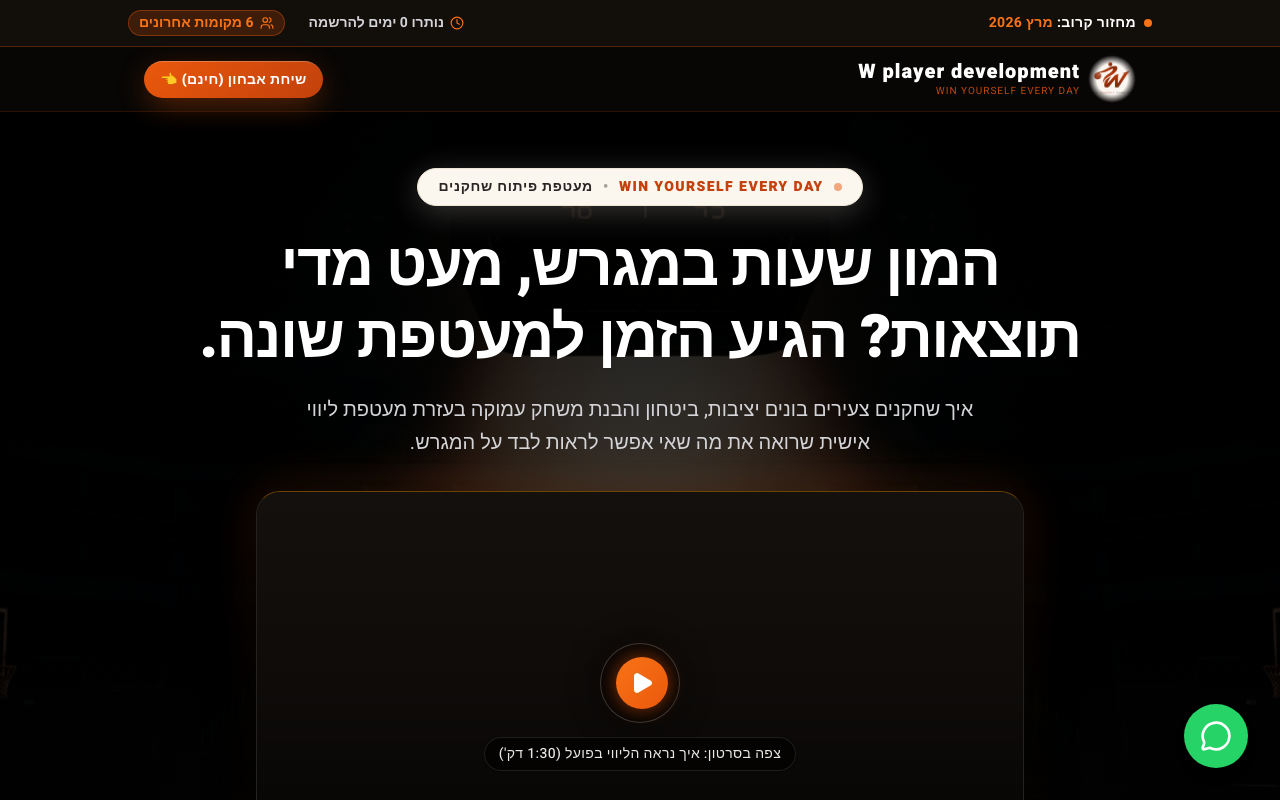
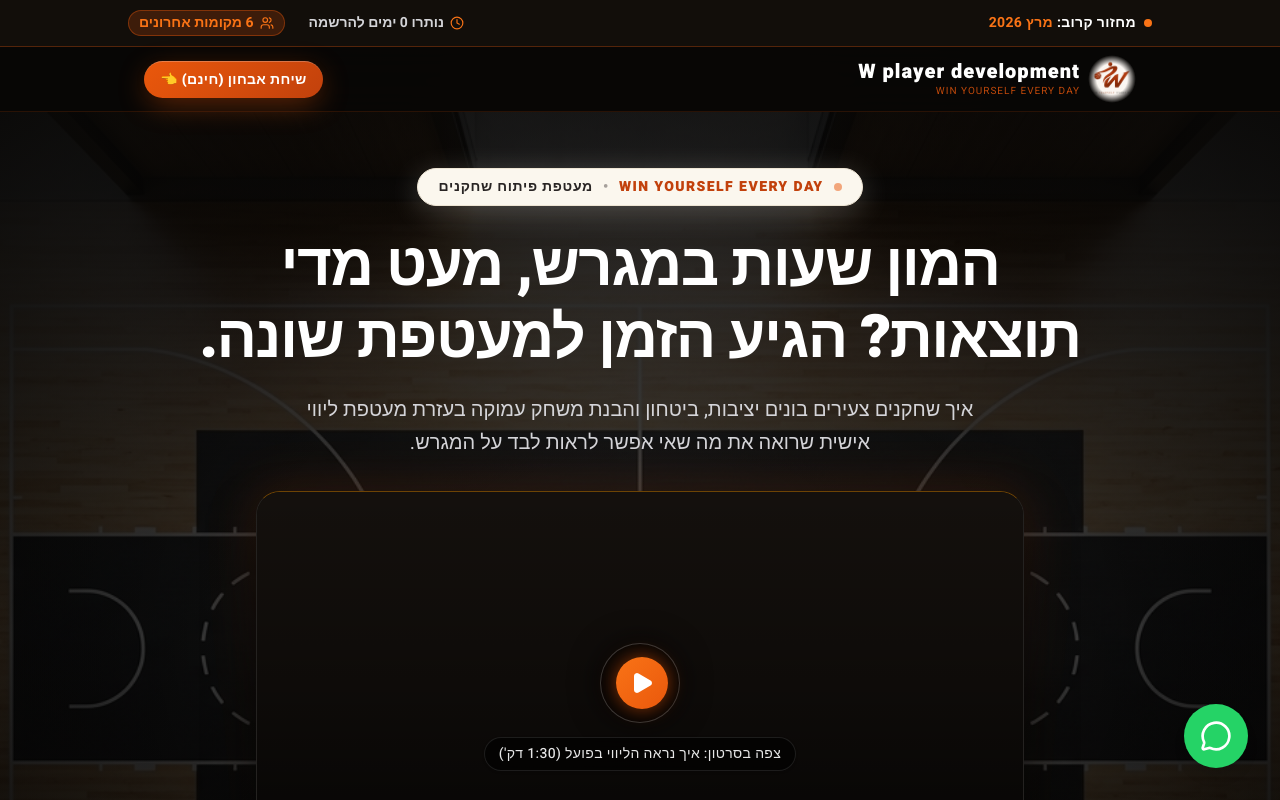
Before and after one commit to itamarmor222-cmd/w-player, a Next.js app: page / in a window 1280 px wide. Shown: the top 800 px of the page. Built offline with nearby package versions, Linux system fonts and the light colour scheme.

Commit message:
Update background to abstract cream court with charcoal contrast

```diff
--- a/src/components/Hero.tsx
+++ b/src/components/Hero.tsx
@@ -15,19 +15,18 @@ export default function Hero() {
 
   return (
     <section className="relative pt-8 pb-16 md:pt-14 md:pb-24 px-4 overflow-hidden">
-      {/* Dimmed Authentic Basketball Arena Photographic Background (Reference Style) */}
+      {/* Abstract Basketball Court Graphic - Warm Cream Maple & Charcoal Contrast */}
       <div className="absolute inset-0 -z-10 pointer-events-none select-none overflow-hidden">
         <Image
-          src="/arena-bg.jpg"
-          alt="Basketball Arena Atmosphere"
+          src="/court-contrast-bg.jpg"
+          alt="Basketball Court Graphic"
           fill
           priority
-          className="object-cover object-center scale-100 brightness-[0.7] contrast-[1.1]"
+          className="object-cover object-center scale-100 opacity-60 contrast-[1.05]"
         />
-        {/* Dark Dimming Overlays - Exactly like the reference example */}
-        <div className="absolute inset-0 bg-black/60 md:bg-black/55" />
-        <div className="absolute inset-0 bg-gradient-to-b from-black/80 via-transparent to-[#080706]" />
-        <div className="absolute inset-0 bg-radial from-transparent via-black/20 to-black/80" />
+        {/* Soft Contrast Gradients - Keeps Court Visible while Preserving Dark Text Readability */}
+        <div className="absolute inset-0 bg-gradient-to-b from-[#080706]/75 via-[#080706]/55 to-[#080706]" />
+        <div className="absolute inset-0 bg-radial from-transparent via-black/25 to-[#080706]/90" />
       </div>
 
       <div className="max-w-5xl mx-auto flex flex-col items-center text-center relative z-10">
```
Also changed, not shown: public/court-contrast-bg.jpg (added).
